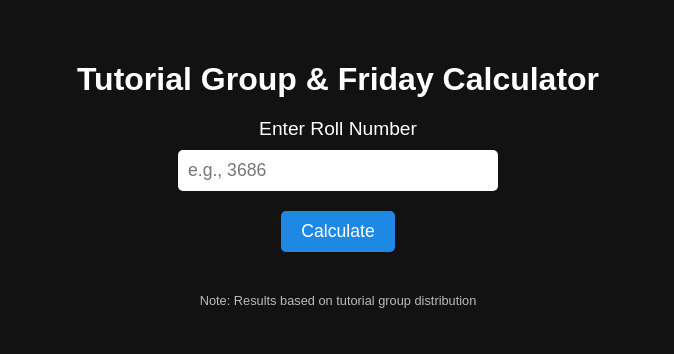
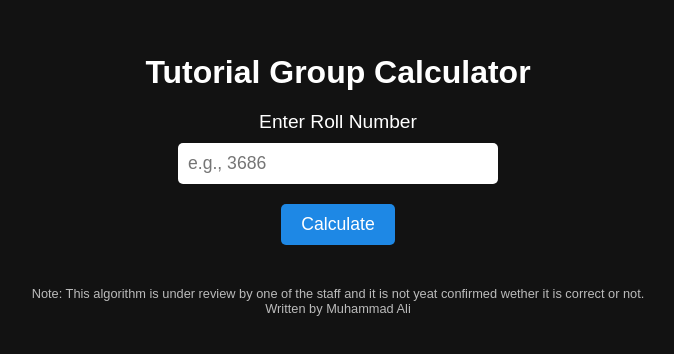
Before and after one commit to Alimadcorp/Roll-No-to-Group, a plain HTML site: page index.html in a window 1280 px wide. Shown: the part 226-580 px from the top of the page, without its empty margins (302-976 px from the left). Drawn offline with Linux system fonts and the light colour scheme.

Commit message:
Update index.html 3

```diff
--- a/index.html
+++ b/index.html
@@ -71,14 +71,16 @@
 </head>
 <body>
 
-    <h1>Tutorial Group & Friday Calculator</h1>
+    <h1>Tutorial Group Calculator</h1>
     <label for="rollNoInput">Enter Roll Number</label>
     <input type="number" id="rollNoInput" placeholder="e.g., 3686">
     <button onclick="calculateTutorialGroup()">Calculate</button>
 
     <p id="result"></p>
 
-    <sub>Note: Results based on tutorial group distribution</sub>
+    <sub>Note: This algorithm is under review by one of the staff and it is not yeat confirmed wether it is correct or not. <br>Written by Muhammad Ali
+
+    </sub>
 
     <script>
         function calculateTutorialGroup() {
```
